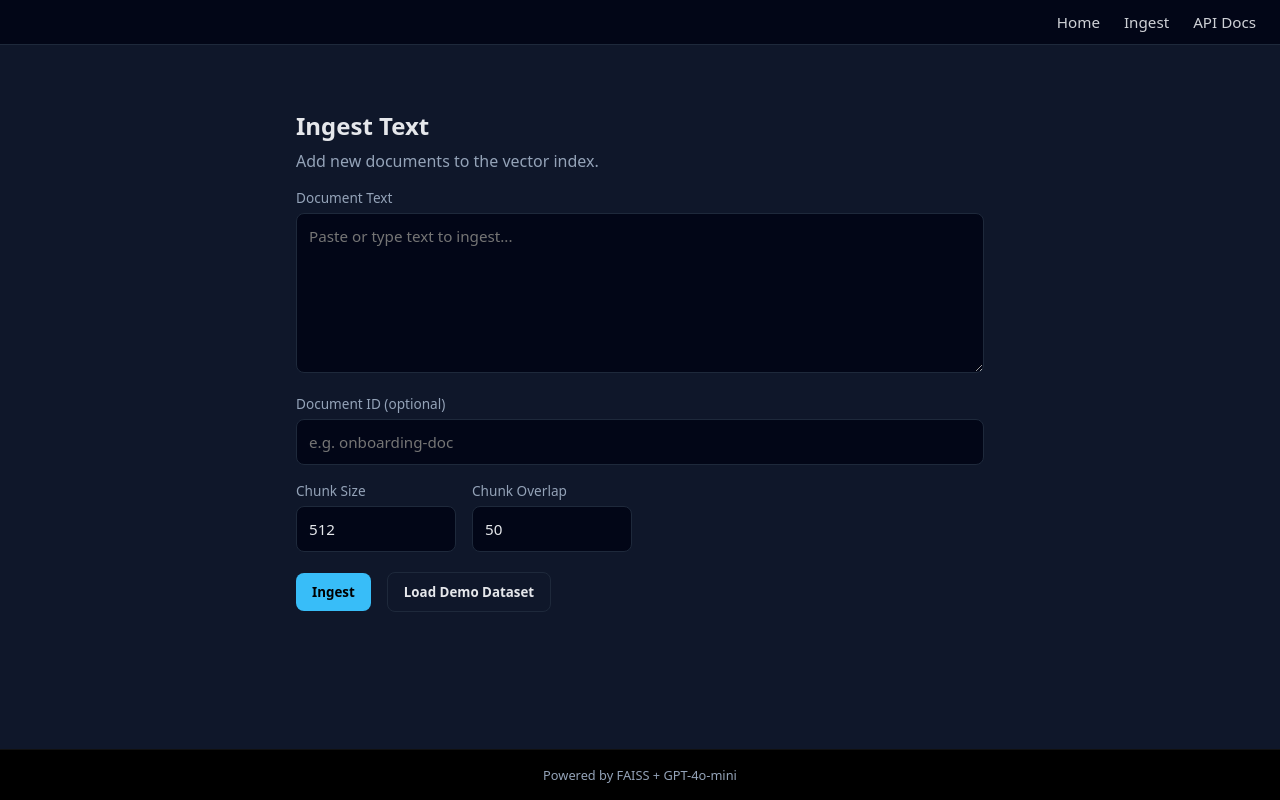
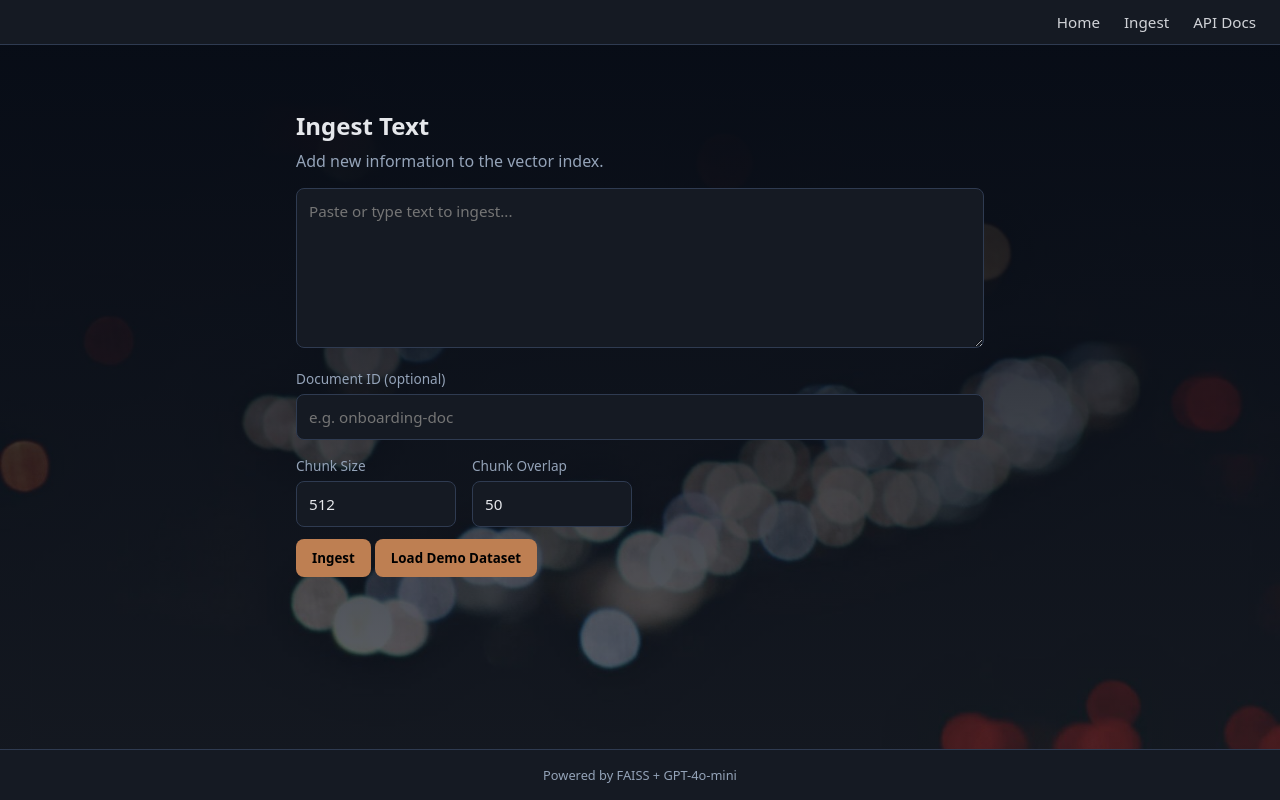
Before and after one commit to meirgarfinkel/rag-ml, a plain HTML site: page frontend/ingest.html in a window 1280 px wide. Drawn offline with Linux system fonts and the light colour scheme.

Commit message:
feat: add frontend bg image and split out styles

```diff
--- /dev/null
+++ b/frontend/assets/styles.css
@@ -0,0 +1,180 @@
+/* =================================================
+   Theme variables
+   ================================================= */
+
+:root {
+  --bg: #0f172a;
+  --panel: rgb(21, 26, 35);
+  --border: rgb(47, 59, 81);
+  --text: #e5e7eb;
+  --muted: #94a3b8;
+  --accent: rgb(190, 127, 82);
+  --nav: rgb(21, 26, 35);
+}
+
+/* =================================================
+   Global reset
+   ================================================= */
+
+* {
+  box-sizing: border-box;
+  font-family: system-ui, -apple-system, BlinkMacSystemFont, sans-serif;
+}
+
+html,
+body {
+  margin: 0;
+  min-height: 100vh;
+}
+
+/* =================================================
+   Page background
+   ================================================= */
+
+body {
+  background:
+    linear-gradient(
+      rgb(7, 12, 22),
+      rgba(7, 12, 22, 0.6)
+    ),
+    url("/assets/bg.jpg");
+  background-size: cover;
+  background-position: center;
+  background-repeat: no-repeat;
+  background-attachment: fixed;
+
+  color: var(--text);
+  display: flex;
+  flex-direction: column;
+}
+
+/* =================================================
+   Navigation
+   ================================================= */
+
+nav {
+  background: var(--nav);
+  border-bottom: 1px solid var(--border);
+  padding: 12px 24px;
+  display: flex;
+  justify-content: flex-end;
+  align-items: center;
+}
+
+nav a {
+  margin-left: 24px;
+  text-decoration: none;
+  font-weight: 500;
+  font-size: 0.95rem;
+  color: var(--text);
+  opacity: 0.9;
+}
+
+nav a:hover {
+  opacity: 1;
+  color: var(--accent);
+}
+
+/* =================================================
+   App container
+   ================================================= */
+
+.app {
+  width: 100%;
+  max-width: 720px;
+  margin: 0 auto;
+  padding: 48px 16px;
+  flex: 1;
+}
+
+h1 {
+  font-size: 1.5rem;
+  margin-bottom: 8px;
+}
+
+p {
+  color: var(--muted);
+  margin-top: 0;
+}
+
+/* =================================================
+   Form elements
+   ================================================= */
+
+label {
+  display: block;
+  margin-top: 16px;
+  margin-bottom: 6px;
+  font-size: 0.85rem;
+  color: var(--muted);
+}
+
+textarea,
+input {
+  width: 100%;
+  background: var(--panel);
+  border: 1px solid var(--border);
+  color: var(--text);
+  padding: 12px;
+  border-radius: 8px;
+  font-size: 0.95rem;
+}
+
+textarea {
+  min-height: 160px;
+  resize: vertical;
+}
+
+input[type="number"] {
+  max-width: 160px;
+}
+
+.row {
+  display: flex;
+  gap: 16px;
+  flex-wrap: wrap;
+}
+
+button {
+  margin-top: 12px;
+  padding: 10px 16px;
+  background: var(--accent);
+  border: none;
+  border-radius: 8px;
+  font-weight: 600;
+  cursor: pointer;
+}
+
+button:disabled {
+  opacity: 0.6;
+  cursor: not-allowed;
+}
+
+/* =================================================
+   Result / panels
+   ================================================= */
+
+.answer,
+.result {
+  margin-top: 24px;
+  padding: 16px;
+  background: var(--panel);
+  border: 1px solid var(--border);
+  border-radius: 8px;
+  font-size: 0.9rem;
+  white-space: pre-wrap;
+  line-height: 1.5;
+}
+
+/* =================================================
+   Footer
+   ================================================= */
+
+footer {
+  background: var(--nav);
+  color: var(--muted);
+  text-align: center;
+  padding: 16px;
+  font-size: 0.8rem;
+  border-top: 1px solid var(--border);
+}
--- a/frontend/ingest.html
+++ b/frontend/ingest.html
@@ -4,161 +4,7 @@
   <meta charset="UTF-8" />
   <title>RAG-ML · Ingest</title>
   <meta name="viewport" content="width=device-width, initial-scale=1" />
-
-  <style>
-    :root {
-      --bg: #0f172a;
-      --panel: #020617;
-      --border: #1e293b;
-      --text: #e5e7eb;
-      --muted: #94a3b8;
-      --accent: #38bdf8;
-      --nav: #020617;
-      --footer: #000000;
-    }
-
-    * {
-      box-sizing: border-box;
-      font-family: system-ui, -apple-system, BlinkMacSystemFont, sans-serif;
-    }
-
-    body {
-      margin: 0;
-      background: var(--bg);
-      color: var(--text);
-      min-height: 100vh;
-      display: flex;
-      flex-direction: column;
-    }
-
-    /* ----------------------------
-       Navigation Bar
-       ---------------------------- */
-
-    nav {
-      background: var(--nav);
-      border-bottom: 1px solid var(--border);
-      padding: 12px 24px;
-      display: flex;
-      justify-content: flex-end;
-      align-items: center;
-    }
-
-    nav a {
-      margin-left: 24px;
-      text-decoration: none;
-      font-weight: 500;
-      font-size: 0.95rem;
-      color: var(--text);
-      opacity: 0.9;
-    }
-
-    nav a:hover {
-      opacity: 1;
-      color: var(--accent);
-    }
-
-    /* ----------------------------
-       App Container
-       ---------------------------- */
-
-    .app {
-      width: 100%;
-      max-width: 720px;
-      margin: 0 auto;
-      padding: 48px 16px;
-      flex: 1;
-    }
-
-    h1 {
-      font-size: 1.5rem;
-      margin-bottom: 8px;
-    }
-
-    p {
-      color: var(--muted);
-      margin-top: 0;
-    }
-
-    label {
-      display: block;
-      margin-top: 16px;
-      margin-bottom: 6px;
-      font-size: 0.85rem;
-      color: var(--muted);
-    }
-
-    textarea,
-    input {
-      width: 100%;
-      background: var(--panel);
-      border: 1px solid var(--border);
-      color: var(--text);
-      padding: 12px;
-      border-radius: 8px;
-      font-size: 0.95rem;
-    }
-
-    textarea {
-      min-height: 160px;
-      resize: vertical;
-    }
-
-    input[type="number"] {
-      max-width: 160px;
-    }
-
-    .row {
-      display: flex;
-      gap: 16px;
-      flex-wrap: wrap;
-    }
-
-    button {
-      margin-top: 20px;
-      padding: 10px 16px;
-      background: var(--accent);
-      border: none;
-      border-radius: 8px;
-      font-weight: 600;
-      cursor: pointer;
-    }
-
-    button.secondary {
-      background: transparent;
-      border: 1px solid var(--border);
-      color: var(--text);
-      margin-left: 12px;
-    }
-
-    button:disabled {
-      opacity: 0.6;
-      cursor: not-allowed;
-    }
-
-    .result {
-      margin-top: 24px;
-      padding: 16px;
-      background: var(--panel);
-      border: 1px solid var(--border);
-      border-radius: 8px;
-      font-size: 0.9rem;
-      white-space: pre-wrap;
-    }
-
-    /* ----------------------------
-       Footer
-       ---------------------------- */
-
-    footer {
-      background: var(--footer);
-      color: var(--muted);
-      text-align: center;
-      padding: 16px;
-      font-size: 0.8rem;
-      border-top: 1px solid #111;
-    }
-  </style>
+  <link rel="stylesheet" href="/assets/styles.css" />
 </head>
 <body>
 
@@ -170,9 +16,8 @@
 
   <div class="app">
     <h1>Ingest Text</h1>
-    <p>Add new documents to the vector index.</p>
+    <p>Add new information to the vector index.</p>
 
-    <label for="text">Document Text</label>
     <textarea id="text" placeholder="Paste or type text to ingest..."></textarea>
 
     <label for="docId">Document ID (optional)</label>
```
Also changed, not shown: frontend/index.html (+1 -126 lines), frontend/assets/bg.jpg (added).
